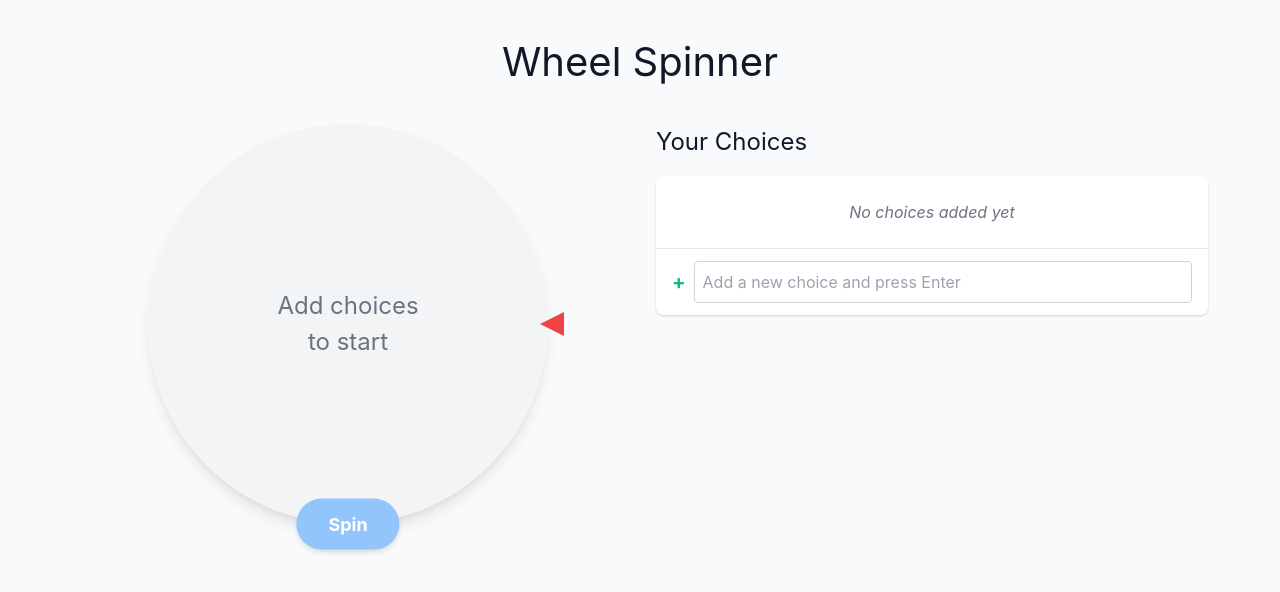
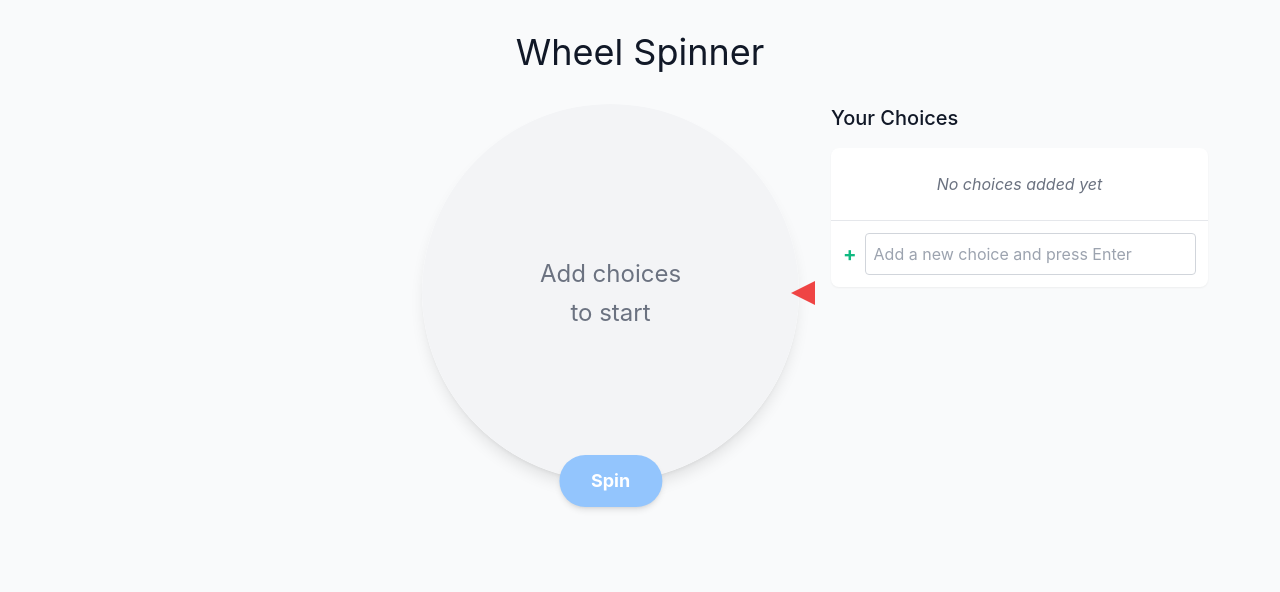
Before and after one commit to gpetiot/wheel-js, a React (Create React App) app: page / in a window 1280 px wide. Shown: the top 592 px of the page. Built offline with nearby package versions, Linux system fonts and the light colour scheme; the HTML template or start-up script is replaced by a standard one.

Commit message:
Style(components): migrate CSS to Tailwind classes

```diff
--- a/src/components/ChoicesList.js
+++ b/src/components/ChoicesList.js
@@ -22,11 +22,11 @@ const ChoiceItem = ({ choice, index, onEdit, onUpdate, onDelete }) => {
 
   if (choice.editing) {
     return (
-      <li className="choice-item" data-index={index}>
+      <li className="flex items-center justify-between p-3 border-b border-gray-200" data-index={index}>
         <input
           ref={inputRef}
           type="text"
-          className="edit-input"
+          className="w-full p-2 border border-gray-300 rounded text-base focus:border-blue-500 focus:outline-none focus:ring-2 focus:ring-blue-300/30"
           value={editValue}
           onChange={(e) => setEditValue(e.target.value)}
           onKeyUp={handleKeyUp}
@@ -37,13 +37,13 @@ const ChoiceItem = ({ choice, index, onEdit, onUpdate, onDelete }) => {
   }
 
   return (
-    <li className="choice-item" data-index={index}>
-      <div className="choice-content" onClick={() => onEdit(index)}>
-        <span className="choice-text">{choice.text}</span>
-        <span className="edit-hint">Click to edit</span>
+    <li className="flex items-center justify-between p-3 border-b border-gray-200 transition-colors duration-200 hover:bg-gray-50" data-index={index}>
+      <div className="flex items-center gap-2 cursor-pointer flex-1 group" onClick={() => onEdit(index)}>
+        <span className="font-medium">{choice.text}</span>
+        <span className="text-xs text-gray-400 opacity-0 transition-opacity duration-200 group-hover:opacity-100">Click to edit</span>
       </div>
       <button
-        className="delete-button"
+        className="bg-transparent text-red-500 border-none text-xl cursor-pointer p-1 rounded hover:bg-red-50 transition-colors duration-200"
         onClick={(e) => {
           e.stopPropagation();
           onDelete(index);
@@ -58,7 +58,7 @@ const ChoiceItem = ({ choice, index, onEdit, onUpdate, onDelete }) => {
 
 // Empty choices message component
 const EmptyChoicesMessage = () => (
-  <li className="empty-message">No choices added yet</li>
+  <li className="py-6 px-4 text-center text-gray-500 italic">No choices added yet</li>
 );
 
 // Main ChoicesList component
@@ -80,11 +80,11 @@ const ChoicesList = ({ choices, onChoiceEdit, onChoiceUpdate, onChoiceDelete, on
   };
 
   return (
-    <div className="table-section">
-      <h2 className="choices-heading">Your Choices</h2>
+    <div className="flex flex-col gap-4 md:flex-1">
+      <h2 className="text-xl font-medium text-gray-900 m-0">Your Choices</h2>
 
-      <div className="choices-container">
-        <ul className="choices-list">
+      <div className="bg-white rounded-lg shadow-sm overflow-hidden">
+        <ul className="list-none m-0 p-0 max-h-[400px] overflow-y-auto">
           {choices.length === 0 ? (
             <EmptyChoicesMessage />
           ) : (
@@ -101,14 +101,14 @@ const ChoicesList = ({ choices, onChoiceEdit, onChoiceUpdate, onChoiceDelete, on
           )}
         </ul>
 
-        <div className="new-choice-row">
-          <div className="new-choice-input-container">
-            <span className="plus-icon">+</span>
+        <div className="p-3 border-t border-gray-200">
+          <div className="flex items-center gap-2">
+            <span className="text-emerald-500 text-xl font-bold">+</span>
             <input
               ref={newChoiceInputRef}
               type="text"
               placeholder="Add a new choice and press Enter"
-              className="new-choice-input"
+              className="flex-1 p-2 border border-gray-300 rounded text-base focus:border-blue-500 focus:outline-none focus:ring-2 focus:ring-blue-300/30"
               value={newChoice}
               onChange={(e) => setNewChoice(e.target.value)}
               onKeyUp={handleKeyUp}
--- a/src/components/Wheel.js
+++ b/src/components/Wheel.js
@@ -61,7 +61,7 @@ const SliceText = ({ text, x, y, rotation, sliceAngle }) => {
 
 // Empty wheel message when no choices exist
 const EmptyWheelMessage = () => (
-  <div className="empty-wheel-message">
+  <div className="flex items-center justify-center h-full w-full bg-gray-100 rounded-full text-gray-500 text-2xl text-center leading-relaxed">
     Add choices<br/>to start
   </div>
 );
--- a/src/components/WheelSpinner.css
+++ /dev/null
@@ -1,330 +0,0 @@
-.app-layout {
-  display: flex;
-  flex-direction: column;
-  gap: 2rem;
-  transition: margin-left 0.3s ease;
-}
-
-@media (min-width: 768px) {
-  .app-layout {
-    flex-direction: row;
-  }
-
-  .wheel-section {
-    flex: 1;
-  }
-
-  .table-section {
-    flex: 1;
-  }
-}
-
-.container {
-  padding: 2rem;
-  max-width: 1200px;
-  margin: 0 auto;
-  transition: margin-left 0.3s ease;
-}
-
-/* Wheel Section */
-.wheel-section {
-  display: flex;
-  flex-direction: column;
-  align-items: center;
-  gap: 1.5rem;
-}
-
-.wheel-container {
-  position: relative;
-  width: 100%;
-  max-width: 400px;
-  aspect-ratio: 1 / 1;
-}
-
-.wheel {
-  width: 100%;
-  height: 100%;
-  border-radius: 50%;
-  overflow: hidden;
-  position: relative;
-  box-shadow: 0 10px 15px -3px rgba(0, 0, 0, 0.1), 0 4px 6px -2px rgba(0, 0, 0, 0.05);
-  /* Positive rotation values rotate the wheel clockwise */
-  transition: transform 5s cubic-bezier(0.2, 0.8, 0.2, 1);
-  will-change: transform;
-}
-
-/* Class to disable transition when resetting the wheel */
-.wheel-no-transition {
-  transition: none !important;
-}
-
-.wheel-indicator {
-  position: absolute;
-  top: 50%;
-  right: -16px;
-  transform: translateY(-50%);
-  width: 0;
-  height: 0;
-  border-top: 12px solid transparent;
-  border-bottom: 12px solid transparent;
-  border-right: 24px solid #ef4444;
-  z-index: 10;
-}
-
-.empty-wheel-message {
-  display: flex;
-  align-items: center;
-  justify-content: center;
-  height: 100%;
-  width: 100%;
-  background-color: #f3f4f6;
-  border-radius: 50%;
-  color: #6b7280;
-  font-size: 1.5rem;
-  text-align: center;
-  line-height: 1.5;
-}
-
-.spin-button {
-  position: absolute;
-  bottom: 0;
-  left: 50%;
-  transform: translateX(-50%) translateY(50%);
-  padding: 0.75rem 2rem;
-  background-color: #2563eb;
-  color: white;
-  border: none;
-  border-radius: 9999px;
-  font-weight: bold;
-  font-size: 1.125rem;
-  box-shadow: 0 4px 6px -1px rgba(0, 0, 0, 0.1), 0 2px 4px -1px rgba(0, 0, 0, 0.06);
-  transition: background-color 0.2s;
-  cursor: pointer;
-  z-index: 10;
-}
-
-.spin-button:hover {
-  background-color: #1d4ed8;
-}
-
-.spin-button:disabled {
-  background-color: #93c5fd;
-  cursor: not-allowed;
-}
-
-.result-message {
-  width: 100%;
-  max-width: 400px;
-  margin: 1.5rem auto;
-  padding: 1rem;
-  text-align: center;
-  font-size: 1.5rem;
-  color: #0f172a;
-  font-weight: 500;
-  animation: fadeIn 0.5s ease-in, pulseScale 1s ease-in-out;
-  position: relative;
-}
-
-.result-message::after {
-  content: '';
-  position: absolute;
-  bottom: -10px;
-  left: 50%;
-  width: 80%;
-  height: 4px;
-  background: linear-gradient(90deg, transparent, rgba(37, 99, 235, 0.5), transparent);
-  transform: translateX(-50%);
-  border-radius: 2px;
-}
-
-.result-message strong {
-  display: block;
-  margin-top: 0.5rem;
-  font-size: 2rem;
-  font-weight: 700;
-  color: #2563eb;
-  text-shadow: 0 1px 2px rgba(0, 0, 0, 0.1);
-}
-
-.show-debug-button {
-  display: none;
-}
-
-@keyframes fadeIn {
-  from { opacity: 0; }
-  to { opacity: 1; }
-}
-
-@keyframes pulseScale {
-  0% { transform: scale(0.95); opacity: 0; }
-  50% { transform: scale(1.05); opacity: 1; }
-  100% { transform: scale(1); opacity: 1; }
-}
-
-/* Choices Table Section */
-.table-section {
-  display: flex;
-  flex-direction: column;
-  gap: 1rem;
-}
-
-.choices-heading {
-  margin: 0;
-  font-size: 1.5rem;
-  color: #111827;
-}
-
-.choices-container {
-  background-color: white;
-  border-radius: 0.5rem;
-  box-shadow: 0 1px 3px 0 rgba(0, 0, 0, 0.1), 0 1px 2px 0 rgba(0, 0, 0, 0.06);
-  overflow: hidden;
-}
-
-.choices-list {
-  list-style: none;
-  margin: 0;
-  padding: 0;
-  max-height: 400px;
-  overflow-y: auto;
-}
-
-.choice-item {
-  display: flex;
-  align-items: center;
-  justify-content: space-between;
-  padding: 0.75rem 1rem;
-  border-bottom: 1px solid #e5e7eb;
-  transition: background-color 0.2s;
-}
-
-.choice-item:hover {
-  background-color: #f9fafb;
-}
-
-.choice-content {
-  display: flex;
-  align-items: center;
-  gap: 0.5rem;
-  cursor: pointer;
-  flex: 1;
-}
-
-.choice-text {
-  font-weight: 500;
-}
-
-.edit-hint {
-  font-size: 0.75rem;
-  color: #9ca3af;
-  opacity: 0;
-  transition: opacity 0.2s;
-}
-
-.choice-content:hover .edit-hint {
-  opacity: 1;
-}
-
-.edit-input {
-  width: 100%;
-  padding: 0.5rem;
-  border: 1px solid #d1d5db;
-  border-radius: 0.25rem;
-  font-size: 1rem;
-}
-
-.delete-button {
-  background-color: transparent;
-  color: #ef4444;
-  border: none;
-  font-size: 1.25rem;
-  cursor: pointer;
-  padding: 0.25rem 0.5rem;
-  border-radius: 0.25rem;
-  transition: background-color 0.2s;
-}
-
-.delete-button:hover {
-  background-color: #fee2e2;
-}
-
-.empty-message {
-  padding: 1.5rem 1rem;
-  text-align: center;
-  color: #6b7280;
-  font-style: italic;
-}
-
-.new-choice-row {
-  padding: 0.75rem 1rem;
-  border-top: 1px solid #e5e7eb;
-}
-
-.new-choice-input-container {
-  display: flex;
-  align-items: center;
-  gap: 0.5rem;
-}
-
-.plus-icon {
-  color: #10b981;
-  font-size: 1.25rem;
-  font-weight: bold;
-}
-
-.new-choice-input {
-  flex: 1;
-  padding: 0.5rem;
-  border: 1px solid #d1d5db;
-  border-radius: 0.25rem;
-  font-size: 1rem;
-}
-
-.new-choice-input:focus {
-  border-color: #3b82f6;
-  outline: none;
-  box-shadow: 0 0 0 3px rgba(59, 130, 246, 0.3);
-}
-
-/* Debug Panel Styling */
-.debug-panel {
-  background: #f8fafc;
-  border: 1px solid #e2e8f0;
-  border-radius: 8px;
-  padding: 12px 16px;
-  margin-top: 20px;
-  box-shadow: 0 1px 3px rgba(0, 0, 0, 0.05);
-  font-size: 0.9rem;
-}
-
-.debug-panel h3 {
-  margin-top: 0;
-  color: #334155;
-}
-
-.debug-panel h4 {
-  margin-bottom: 10px;
-  color: #475569;
-}
-
-.slice-debug-container {
-  display: grid;
-  grid-template-columns: repeat(auto-fill, minmax(240px, 1fr));
-  gap: 12px;
-  max-height: 300px;
-  overflow-y: auto;
-}
-
-.debug-info {
-  background: #fff;
-  border: 1px solid #e2e8f0;
-  border-radius: 6px;
-  padding: 8px 12px;
-  transition: all 0.2s ease;
-}
-
-.debug-active {
-  background: #f0f9ff;
-  border-color: #bae6fd;
-  box-shadow: 0 0 0 1px rgba(56, 189, 248, 0.3);
-}
--- a/src/components/WheelSpinner.js
+++ b/src/components/WheelSpinner.js
@@ -10,7 +10,6 @@ import {
   calculateRotatedSliceAtIndicator
 } from '../utils/wheelUtils';
 import { DEFAULTS } from '../utils/constants';
-import './WheelSpinner.css';
 
 const WheelSpinner = () => {
   // State
@@ -258,18 +257,21 @@ const WheelSpinner = () => {
   }, [isSpinning, showDebug]);
 
   return (
-    <div className="container">
-      <h1>Wheel Spinner</h1>
+    <div className="max-w-[1200px] mx-auto p-8 transition-all duration-300">
+      <h1 className="text-center text-4xl mb-8 text-gray-900 mt-0">Wheel Spinner</h1>
 
-      <div className={`app-layout ${showDebug ? 'content-with-debug-panel' : 'content-without-debug-panel'}`}>
+      <div className={`flex flex-col md:flex-row gap-8 transition-all duration-300 ${showDebug ? 'ml-[350px]' : 'ml-0'}`}>
         {/* Wheel Section */}
-        <div className="wheel-section">
-          <div className="wheel-container">
-            <div className="wheel-indicator"></div>
+        <div className="flex flex-col items-center gap-6 md:flex-1">
+          <div className="relative w-full max-w-[400px] aspect-square">
+            <div className="absolute top-1/2 right-[-16px] -translate-y-1/2 w-0 h-0 border-t-[12px] border-t-transparent border-b-[12px] border-b-transparent border-r-[24px] border-r-red-500 z-10"></div>
             <div
               ref={wheelRef}
-              className="wheel"
-              style={{ transform: `rotate(${rotation}deg)` }}
+              className="w-full h-full rounded-full overflow-hidden relative shadow-lg will-change-transform"
+              style={{
+                transform: `rotate(${rotation}deg)`,
+                transition: isResetRef.current ? "none" : "transform 5s cubic-bezier(0.2, 0.8, 0.2, 1)"
+              }}
             >
               <Wheel
                 wheelSlices={wheelSlices}
@@ -278,7 +280,7 @@ const WheelSpinner = () => {
               />
             </div>
             <button
-              className="spin-button"
+              className="absolute bottom-0 left-1/2 -translate-x-1/2 translate-y-1/2 py-3 px-8 bg-blue-600 hover:bg-blue-700 text-white font-bold text-lg rounded-full shadow-md transition-colors duration-200 cursor-pointer z-10 disabled:bg-blue-300 disabled:cursor-not-allowed"
               onClick={spinWheel}
               disabled={isSpinning || choices.length === 0}
             >
@@ -287,9 +289,12 @@ const WheelSpinner = () => {
           </div>
 
           {showResult && (
-            <div className="result-message">
+            <div className="w-full max-w-[400px] mx-auto py-4 px-4 text-center text-2xl text-slate-900 font-medium relative animate-fade-in animate-pulse-scale">
               The wheel has chosen:
-              <strong>{result}</strong>
+              <strong className="block mt-2 text-3xl font-bold text-blue-600 drop-shadow-sm">
+                {result}
+              </strong>
+              <div className="absolute -bottom-[10px] left-1/2 w-4/5 h-1 bg-gradient-to-r from-transparent via-blue-500/50 to-transparent -translate-x-1/2 rounded-md"></div>
             </div>
           )}
         </div>
@@ -313,10 +318,11 @@ const WheelSpinner = () => {
           showResult={showResult}
           resultIndex={resultIndex}
           resultText={result}
-        getRotatedSlicePositions={getRotatedSlicePositions}
-        onHideDebug={() => setShowDebug(!showDebug)}
-        isVisible={showDebug}
-      />)}
+          getRotatedSlicePositions={getRotatedSlicePositions}
+          onHideDebug={() => setShowDebug(!showDebug)}
+          isVisible={showDebug}
+        />
+      )}
     </div>
   );
 };
--- a/src/index.css
+++ b/src/index.css
@@ -9,8 +9,7 @@ body {
     sans-serif;
   -webkit-font-smoothing: antialiased;
   -moz-osx-font-smoothing: grayscale;
-  background-color: #f9fafb;
-  color: #111827;
+  @apply bg-gray-50 text-gray-900;
 }
 
 code {
@@ -22,23 +21,27 @@ code {
   box-sizing: border-box;
 }
 
-.container {
-  max-width: 1200px;
-  margin: 0 auto;
-  padding: 2rem 1rem;
+/* Essential animations that complement Tailwind */
+@keyframes fadeIn {
+  from { opacity: 0; }
+  to { opacity: 1; }
 }
 
-h1, h2, h3 {
-  margin-top: 0;
-  color: #111827;
+@keyframes pulseScale {
+  0%, 100% { transform: scale(1); }
+  50% { transform: scale(1.05); }
 }
 
-h1 {
-  text-align: center;
-  margin-bottom: 2rem;
-  font-size: 2.5rem;
+/* Utility class to disable transitions when resetting the wheel */
+.wheel-no-transition * {
+  transition: none !important;
 }
 
-button {
-  cursor: pointer;
+/* Animation classes specific to wheel component */
+.animate-fade-in {
+  animation: fadeIn 0.5s ease-in;
 }
+
+.animate-pulse-scale {
+  animation: pulseScale 1s ease-in-out;
+}
```
Lines whose indentation alone changed are shown as unchanged.
